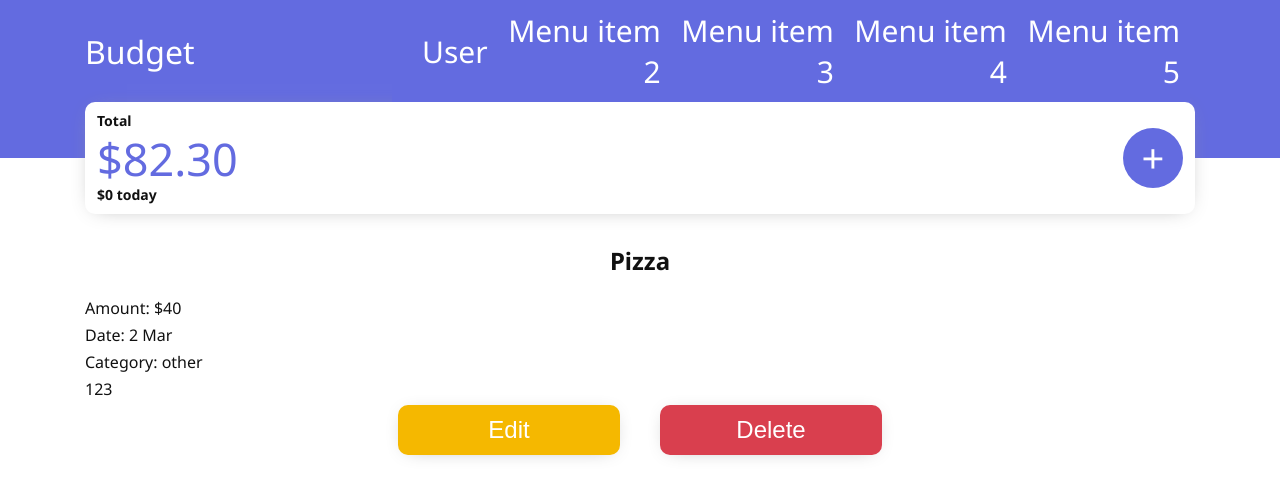
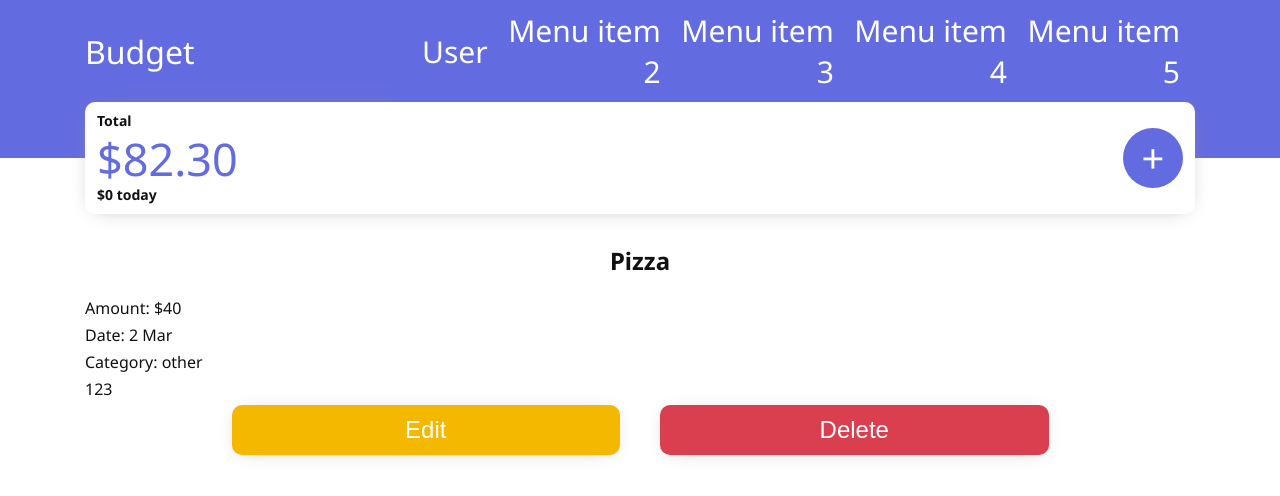
Before and after one commit to JasonDollar/Budget-app-frontend, a React (Create React App) app: page /expenses/603e8a3bc4e77e04d869c708 in a window 1280 px wide. Shown: the top 496 px of the page. Built offline with nearby package versions, Linux system fonts and the light colour scheme.

Commit message:
small fixes

```diff
--- a/src/components/Expense.js
+++ b/src/components/Expense.js
@@ -6,12 +6,12 @@ import { format } from 'date-fns'
 
 import { removeExpense } from '../store/actions/expenses'
 import { selectUserSettings } from '../store/selectors/user'
+import { selectSingleExpense } from '../store/selectors/expenses'
 import formatMoney from '../lib/formatMoney'
 
 import Loading from './styles/Loading'
 import { BigButton, ButtonsContainer } from './styles/BigButton'
 
-import { selectSingleExpense } from '../store/selectors/expenses'
 
 const ExpenseContainer = styled.div`
   .title {
--- a/src/components/ExpenseForm.js
+++ b/src/components/ExpenseForm.js
@@ -4,9 +4,9 @@ import DatePicker from 'react-date-picker'
 import { useSelector } from 'react-redux'
 import { Link } from 'react-router-dom'
 
+import { selectUserCategories } from '../store/selectors/user'
+
 import { BigButton, ButtonsContainer } from './styles/BigButton'
-
-import { selectUserCategories } from '../store/selectors/user'
 
 const FormContainer = styled.div`
   .form {
@@ -33,7 +33,7 @@ const FormContainer = styled.div`
 `
 
 const ExpenseForm = ({ expenseId, titleExpense = '', descriptionExpense = '', amountExpense = '', handleSubmit, dateExpense, categoryExpense = 'other', saveButtonState }) => {
-  console.log(saveButtonState)
+
   const categories = useSelector(selectUserCategories)
   const [title, setTitle] = useState(titleExpense)
   const [description, setDescription] = useState(descriptionExpense)
@@ -99,10 +99,10 @@ const ExpenseForm = ({ expenseId, titleExpense = '', descriptionExpense = '', am
               Cancel
             </Link>
           </BigButton>
-          <BigButton type="submit" disabled={saveButtonState.loading}>Save expense</BigButton>
+          <BigButton type="submit" disabled={saveButtonState?.loading}>Save expense</BigButton>
 
         </ButtonsContainer>
-        {saveButtonState.error.message}
+        {saveButtonState?.error?.message}
       </form>
     </FormContainer>
   )
--- a/src/components/ExpenseListItem.js
+++ b/src/components/ExpenseListItem.js
@@ -2,9 +2,9 @@ import React from 'react'
 import { Link } from 'react-router-dom'
 import styled from 'styled-components'
 import { format } from 'date-fns'
+import { useSelector } from 'react-redux'
 
 import formatMoney from '../lib/formatMoney'
-import { useSelector } from 'react-redux'
 
 import { selectUserSettings } from '../store/selectors/user'
 
@@ -42,7 +42,7 @@ const ListItem = styled.li`
   }
 `
 
-const ExpenseListItem = ({expense}) => {
+const ExpenseListItem = ({ expense }) => {
   const { currency, locale } = useSelector(selectUserSettings)
 
   return (
--- a/src/components/ExpensesList.js
+++ b/src/components/ExpensesList.js
@@ -1,11 +1,11 @@
 import React from 'react'
 import styled from 'styled-components'
 import { useSelector } from 'react-redux'
-import ExpenseListItem from './ExpenseListItem'
-
-import Loading from './styles/Loading'
 
 import { selectAllExpenses } from '../store/selectors/expenses'
+
+import ExpenseListItem from './ExpenseListItem'
+import Loading from './styles/Loading'
 
 const List = styled.ul`
   list-style: none;
--- a/src/components/UserSetings/ThemeSettings.js
+++ b/src/components/UserSetings/ThemeSettings.js
@@ -35,7 +35,7 @@ flex: 1;
   }
 `
 
-const ThemeSettings = ({themes, themeId, changeAppTheme}) => {
+const ThemeSettings = ({ themes, themeId, changeAppTheme }) => {
   return (
     <>
       {themes?.map(item => {
--- a/src/components/UserSetings/UserSettings.js
+++ b/src/components/UserSetings/UserSettings.js
@@ -1,13 +1,13 @@
 import React, { useState } from 'react'
 import { useSelector } from 'react-redux'
 import styled from 'styled-components'
+
+import { selectUserSettings, selectUserCategories } from '../../store/selectors/user'
 
 import { getThemeData } from '../styles/theme'
 import CategoriesSettings from './CategoriesSettings'
 import CurrencySettings from './CurrencySettings'
 import ThemeSettings from './ThemeSettings'
-
-import { selectUserSettings, selectUserCategories } from '../../store/selectors/user'
 
 const SettingContainer = styled.div`
   .appTheme {
--- a/src/components/styles/BigButton.js
+++ b/src/components/styles/BigButton.js
@@ -9,12 +9,11 @@ const ButtonsContainer = styled.div`
   }
   & > * {
     width: ${props => props.buttons ? (100 - 5) / props.buttons : 100}%;
-    @media(min-width: 576px) {
-      width: ${props => props.buttons > 5 ? (100 - 5) / props.buttons : 20}%;
+    @media(min-width: 768px) {
+      width: ${props => props.buttons > 5 ? (100 - 5) / props.buttons : (100 - 30) / props.buttons}%;
       margin: 0 2rem;
     }
   }
-
 `
 
 const BigButton = styled.button`
@@ -26,8 +25,7 @@ const BigButton = styled.button`
     return props.theme.mainThemeColor
   }};
   color: ${props => props.theme.textColorInverted};
-
-  border: ${props => props.disabled ? '10px solid blue' : 'none'};
+  border: none;
   border-radius: 10px;
   box-shadow: ${props => props.theme.boxShadow};
   /* min-width: 10rem; */
--- a/src/pages/addExpense.js
+++ b/src/pages/addExpense.js
@@ -16,7 +16,7 @@ const AddExpensePage = () => {
     const validAmount = Math.ceil(amount * 100)
     dispatch(addExpense({title, description, amount: validAmount, expenseDate: date, category}, 'save-new-expense'))
   }
-  console.log(saveNewExpenseButtonState)
+
   return (
     <div className="margin-r-l">
       <Header>Add Expense</Header>
--- a/src/store/actions/expenses.js
+++ b/src/store/actions/expenses.js
@@ -38,6 +38,7 @@ const addExpenseToStore = (expense) => ({
 
 export const addExpense = (expenseData, uiAction) => async dispatch => {
   dispatch(apiCallStart(uiAction))
+
   try {
     const res = await axios.post(`${baseUrl}/expenses`, expenseData)
     if (res.statusText === 'Created') {
--- a/src/store/actions/shared.js
+++ /dev/null
@@ -1,5 +0,0 @@
-import * as types from './actionTypes'
-
-// export const loadingStart = () => ({
-//   type: types.LOADING_START,
-// })
```
